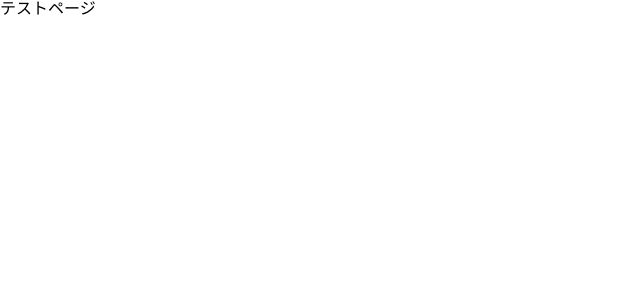
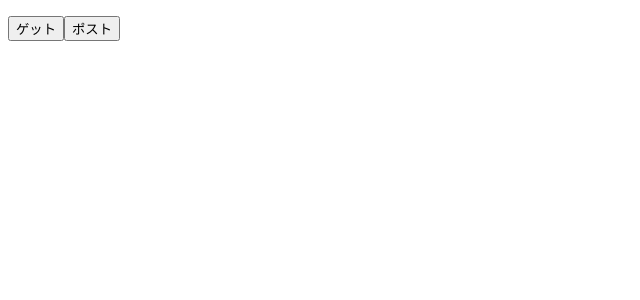
Before and after one commit to itomise/blog-system-demo, a Next.js app in the folder frontend/: page / in a window 1280 px wide. Shown: the top 300 px of the page, without its empty margins (0-640 px from the left). Built offline with nearby package versions, Linux system fonts and the light colour scheme.

Commit message:
適当にclient実装

```diff
--- a/frontend/src/components/pages/index.page.tsx
+++ b/frontend/src/components/pages/index.page.tsx
@@ -1,19 +1,51 @@
-import { css } from '@emotion/react'
 import React from 'react'
 
 export const IndexPage: React.FC = () => {
+  const onClickGet = async () => {
+    try {
+      const res = await fetch('http://localhost:8080/user', {
+        method: 'GET',
+        headers: {
+          'Content-Type': 'application/json',
+        },
+        credentials: 'include',
+      })
+      const json = res.json()
+      console.log(res.type)
+      console.log('success', json)
+    } catch (err) {
+      console.log(err)
+    }
+  }
+
+  const onClickPost = async () => {
+    try {
+      const res = await fetch('http://localhost:8080/user', {
+        method: 'POST',
+        headers: {
+          'Content-Type': 'application/json',
+        },
+        credentials: 'include',
+        body: JSON.stringify({
+          id: 'client_test',
+          name: 'クライアントテストマン',
+        }),
+      })
+      console.log(res.type)
+      const json = res.json()
+
+      console.log('success', json)
+    } catch (err) {
+      console.log(err)
+    }
+  }
+
   return (
-    <main css={style.root}>
-      <p>テストページ</p>
+    <main>
+      <p>
+        <button onClick={onClickGet}>ゲット</button>
+        <button onClick={onClickPost}>ポスト</button>
+      </p>
     </main>
   )
 }
-
-const style = {
-  root: css({
-    position: 'relative',
-  }),
-  prefectureSelect: css({
-    marginTop: '24px',
-  }),
-}
--- a/frontend/src/styles/globalStyles.ts
+++ b/frontend/src/styles/globalStyles.ts
@@ -1,37 +1,3 @@
 import { css } from '@emotion/react'
-import { theme } from './constants'
 
-export const globalStyles = css({
-  '*': {
-    margin: '0',
-    padding: '0',
-    border: '0',
-    fontSize: '100%',
-    font: 'inherit',
-    verticalAlign: 'baseline',
-  },
-  'article, aside, details, figcaption, figure, footer, header, hgroup, main, menu, nav, section': {
-    display: 'block',
-  },
-  '*[hidden]': {
-    display: 'none',
-  },
-  body: {
-    lineHeight: '1',
-    fontFamily: 'system-ui',
-  },
-  'ol, ul': {
-    listStyle: 'none',
-  },
-  'blockquote, q': {
-    quotes: 'none',
-  },
-  'blockquote:before, blockquote:after, q:before, q:after': {
-    content: '',
-    // @ts-ignore
-    content: 'none',
-  },
-  table: {
-    borderSpacing: '0',
-  },
-})
+export const globalStyles = css``
```
